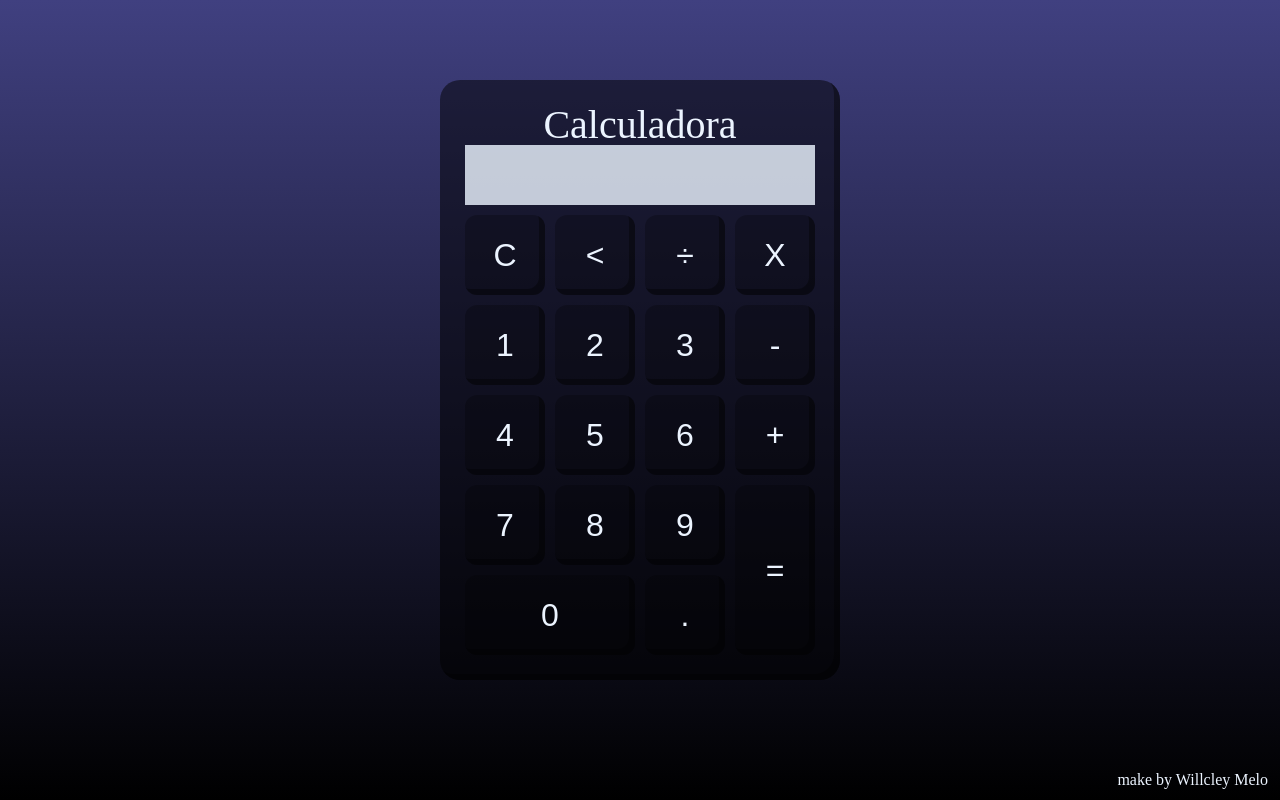
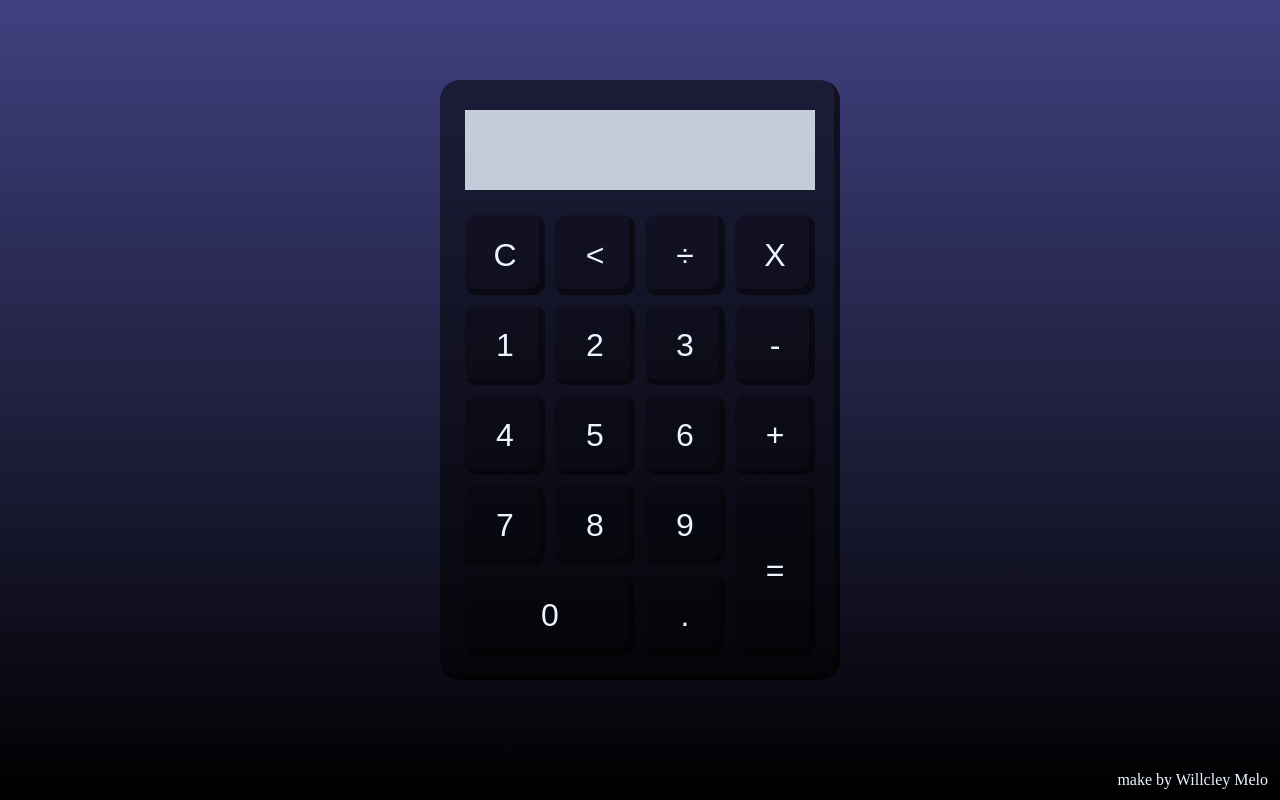
Before and after one commit to Willcley/calculadora, a plain HTML site: page index.html in a window 1280 px wide. Drawn offline with Linux system fonts and the light colour scheme.

Commit message:
Retirado: título

```diff
--- a/css/style.css
+++ b/css/style.css
@@ -18,7 +18,7 @@ main > section {
     text-align: center;
     flex-direction: column;
     background-color: #00000080;
-    padding: 25px;
+    padding: 30px 25px 25px;
     width: 400px;
     height: 600px;
     border-radius: 20px;
@@ -36,7 +36,7 @@ main > section > #resultado {
     color: #000;
     padding: 6px;
     width: 100%;
-    height: 60px;
+    height: 80px;
     font-size: 40px;
 }
 
--- a/index.html
+++ b/index.html
@@ -16,7 +16,6 @@
     </header>
     <main>
         <section>
-            <h2>Calculadora</h2>
             <p id="resultado"></p>
             <table>
                 <tr>
```
